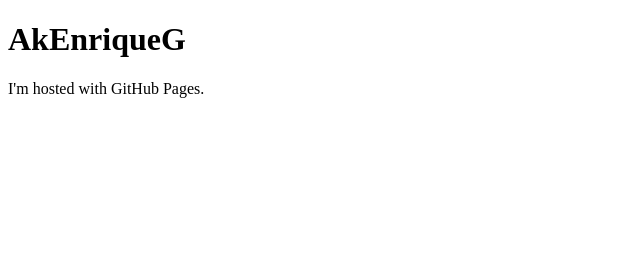
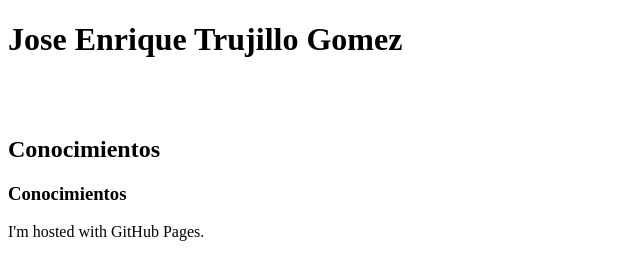
Before and after one commit to AkEnriqueG/AkEnriqueG.github.io, a plain HTML site: page index.html in a window 1280 px wide. Shown: the whole page, without its empty margins (0-640 px from the left). Drawn offline with Linux system fonts and the light colour scheme.

Commit message:
Descripción de los cambios

```diff
--- a/index.html
+++ b/index.html
@@ -1,7 +1,10 @@
 <!DOCTYPE html>
 <html>
 <body>
-<h1>AkEnriqueG</h1>
+<h1>Jose Enrique Trujillo Gomez</h1>
+<br><br>
+<h2>Conocimientos</h2>
+<h3>Conocimientos</h3>
 <p>I'm hosted with GitHub Pages.</p>
 </body>
 </html>
```
